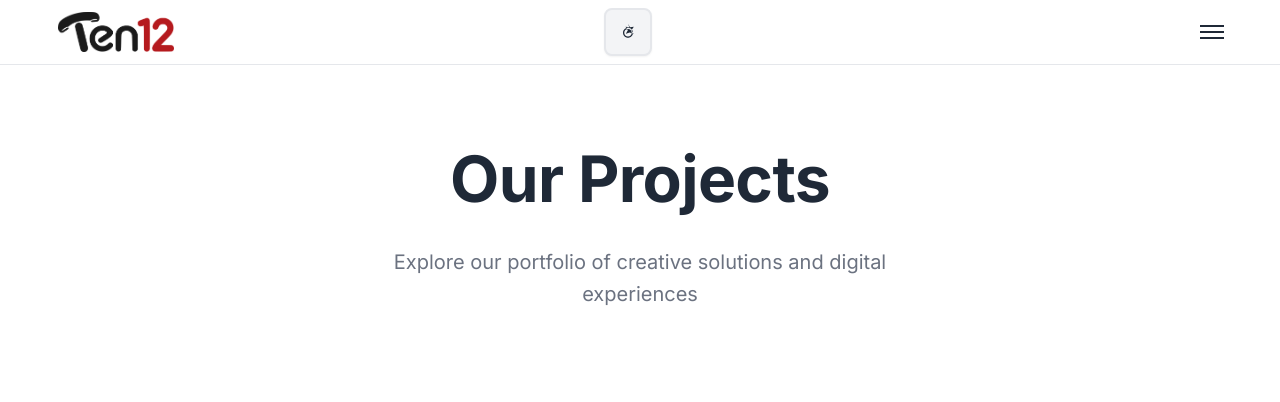
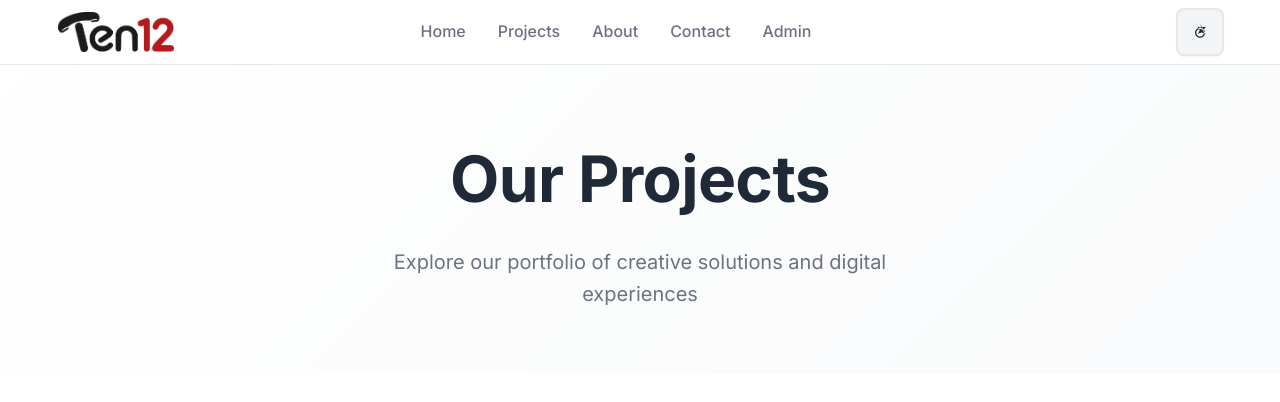
Before and after one commit to holyseyi/Ten12, a PHP site: page /frontend/projects.php in a window 1280 px wide. Shown: the top 402 px of the page. Run offline with PHP 8.4, Linux system fonts and the light colour scheme; data that the repository does not hold is empty.

Commit message:
Please enter the commit message for your changes. Lines starting  with '' will be ignored, and an empty message aborts the commit.
 On branch main
 Your branch is up to date with 'origin/main'.

 Changes to be committed:
	modified:   admin/assets/css/admin.css
	modified:   frontend/assets/css/style.css
	modified:   frontend/includes/footer.php
	modified:   frontend/includes/header.php
	modified:   frontend/projects.php

```diff
--- a/frontend/assets/css/style.css
+++ b/frontend/assets/css/style.css
@@ -24,6 +24,8 @@
     --background-secondary: #f9fafb;
     --background-tertiary: #f3f4f6;
     --border-color: #e5e7eb;
+    --bg-primary: #ffffff;
+    --bg-secondary: #f9fafb;
     --shadow-sm: 0 1px 2px 0 rgba(0, 0, 0, 0.05);
     --shadow-md: 0 4px 6px -1px rgba(0, 0, 0, 0.1), 0 2px 4px -1px rgba(0, 0, 0, 0.06);
     --shadow-lg: 0 10px 15px -3px rgba(0, 0, 0, 0.1), 0 4px 6px -2px rgba(0, 0, 0, 0.05);
@@ -46,6 +48,8 @@
     --background-secondary: #1f2937;
     --background-tertiary: #374151;
     --border-color: #4b5563;
+    --bg-primary: #111827;
+    --bg-secondary: #1f2937;
     --shadow-sm: 0 1px 2px 0 rgba(0, 0, 0, 0.3);
     --shadow-md: 0 4px 6px -1px rgba(0, 0, 0, 0.4), 0 2px 4px -1px rgba(0, 0, 0, 0.3);
     --shadow-lg: 0 10px 15px -3px rgba(0, 0, 0, 0.4), 0 4px 6px -2px rgba(0, 0, 0, 0.3);
@@ -133,21 +137,20 @@ body {
 }
 
 .nav-menu {
-    display: none;
+    display: flex;
     list-style: none;
     margin: 0;
     padding: 0;
     gap: 2rem;
     align-items: center;
-    position: absolute;
-    top: 100%;
-    right: 0;
-    background: var(--background);
-    flex-direction: column;
-    box-shadow: 0 4px 6px rgba(0, 0, 0, 0.1);
-    border-radius: 8px;
-    min-width: 200px;
-    z-index: 1000;
+    position: static;
+    top: auto;
+    right: auto;
+    background: transparent;
+    flex-direction: row;
+    box-shadow: none;
+    min-width: auto;
+    z-index: auto;
 }
 
 .nav-menu.active {
@@ -246,7 +249,7 @@ body {
 }
 
 .nav-toggle {
-    display: flex;
+    display: none;
     flex-direction: column;
     cursor: pointer;
     gap: 0.25rem;
@@ -445,7 +448,7 @@ body {
 }
 
 .project-card {
-    background: white;
+    background: var(--background);
     border-radius: var(--radius-xl);
     overflow: hidden;
     box-shadow: var(--shadow-md);
@@ -620,7 +623,7 @@ body {
 .stat {
     text-align: center;
     padding: 2rem 1rem;
-    background: white;
+    background: var(--background);
     border-radius: var(--radius-xl);
     box-shadow: var(--shadow-md);
 }
@@ -650,7 +653,7 @@ body {
 }
 
 .contact-form {
-    background: white;
+    background: var(--background);
     padding: 2rem;
     border-radius: var(--radius-xl);
     box-shadow: var(--shadow-md);
@@ -855,6 +858,7 @@ body {
 /* Responsive Design */
 @media (max-width: 768px) {
     .nav-menu {
+        display: none;
         position: fixed;
         top: 4rem;
         left: 0;
@@ -873,6 +877,7 @@ body {
         transform: translateY(0);
         opacity: 1;
         visibility: visible;
+        display: flex;
     }
 
     .nav-toggle {
@@ -1218,7 +1223,7 @@ html {
 
 .project-info-card,
 .project-links-card {
-    background: white;
+    background: var(--background);
     padding: 2rem;
     border-radius: var(--radius-xl);
     box-shadow: var(--shadow-md);
@@ -1730,7 +1735,7 @@ html {
         left: -100%;
         top: 70px;
         flex-direction: column;
-        background-color: white;
+        background-color: var(--background);
         width: 100%;
         text-align: center;
         transition: 0.3s;
--- a/frontend/includes/footer.php
+++ b/frontend/includes/footer.php
@@ -8,10 +8,10 @@
                     <p>Modern. Memorable. Ten12.</p>
                 </div>
                 <div class="footer-links">
-                    <a href="/frontend/index.php">Home</a>
-                    <a href="/frontend/projects.php">Projects</a>
-                    <a href="/frontend/about.php">About</a>
-                    <a href="/frontend/contact.php">Contact</a>
+                    <a href="index.php">Home</a>
+                    <a href="projects.php">Projects</a>
+                    <a href="about.php">About</a>
+                    <a href="contact.php">Contact</a>
                 </div>
                 <div class="footer-social">
                     <a href="#" class="social-link" aria-label="GitHub">
--- a/frontend/includes/header.php
+++ b/frontend/includes/header.php
@@ -31,17 +31,17 @@ define('BASE_PATH', __DIR__ . '/..');
     <nav class="navbar">
         <div class="nav-container">
             <div class="nav-logo">
-                <a href="/frontend/index.php" class="logo-link">
+                <a href="index.php" class="logo-link">
                     <img src="assets/images/logo.png" alt="Ten12" class="logo-image logo-light" />
                     <img src="assets/images/primaryLogo.png" alt="Ten12" class="logo-image logo-dark" />
                 </a>
             </div>
             <ul class="nav-menu">
-                <li><a href="/frontend/index.php" class="nav-link <?php echo $current_page === 'home' ? 'active' : ''; ?>">Home</a></li>
-                <li><a href="/frontend/projects.php" class="nav-link <?php echo $current_page === 'projects' ? 'active' : ''; ?>">Projects</a></li>
-                <li><a href="/frontend/about.php" class="nav-link <?php echo $current_page === 'about' ? 'active' : ''; ?>">About</a></li>
-                <li><a href="/frontend/contact.php" class="nav-link <?php echo $current_page === 'contact' ? 'active' : ''; ?>">Contact</a></li>
-                <li><a href="/admin/login.php" class="nav-link">Admin</a></li>
+                <li><a href="index.php" class="nav-link <?php echo $current_page === 'home' ? 'active' : ''; ?>">Home</a></li>
+                <li><a href="projects.php" class="nav-link <?php echo $current_page === 'projects' ? 'active' : ''; ?>">Projects</a></li>
+                <li><a href="about.php" class="nav-link <?php echo $current_page === 'about' ? 'active' : ''; ?>">About</a></li>
+                <li><a href="contact.php" class="nav-link <?php echo $current_page === 'contact' ? 'active' : ''; ?>">Contact</a></li>
+                <li><a href="../admin/login.php" class="nav-link">Admin</a></li>
             </ul>
             <div class="theme-toggle">
                 <button class="theme-toggle-btn" id="themeToggle" aria-label="Toggle dark mode">
--- a/frontend/projects.php
+++ b/frontend/projects.php
@@ -74,7 +74,7 @@ require_once 'includes/header.php';
                                 }
                             }
 
-                            echo '<div class="project-card" onclick="window.location.href=\'/frontend/project-detail.php?id=' . $id . '\'">';
+                            echo '<div class="project-card" onclick="window.location.href=\'project-detail.php?id=' . $id . '\'">';
                             echo '<div class="project-thumbnail">';
                             if(!empty($thumbnail)) {
                                 echo '<img src="../backend/' . htmlspecialchars($thumbnail) . '" alt="' . htmlspecialchars($title) . '" loading="lazy">';
```
Also changed, not shown: admin/assets/css/admin.css (+8 -4 lines).
